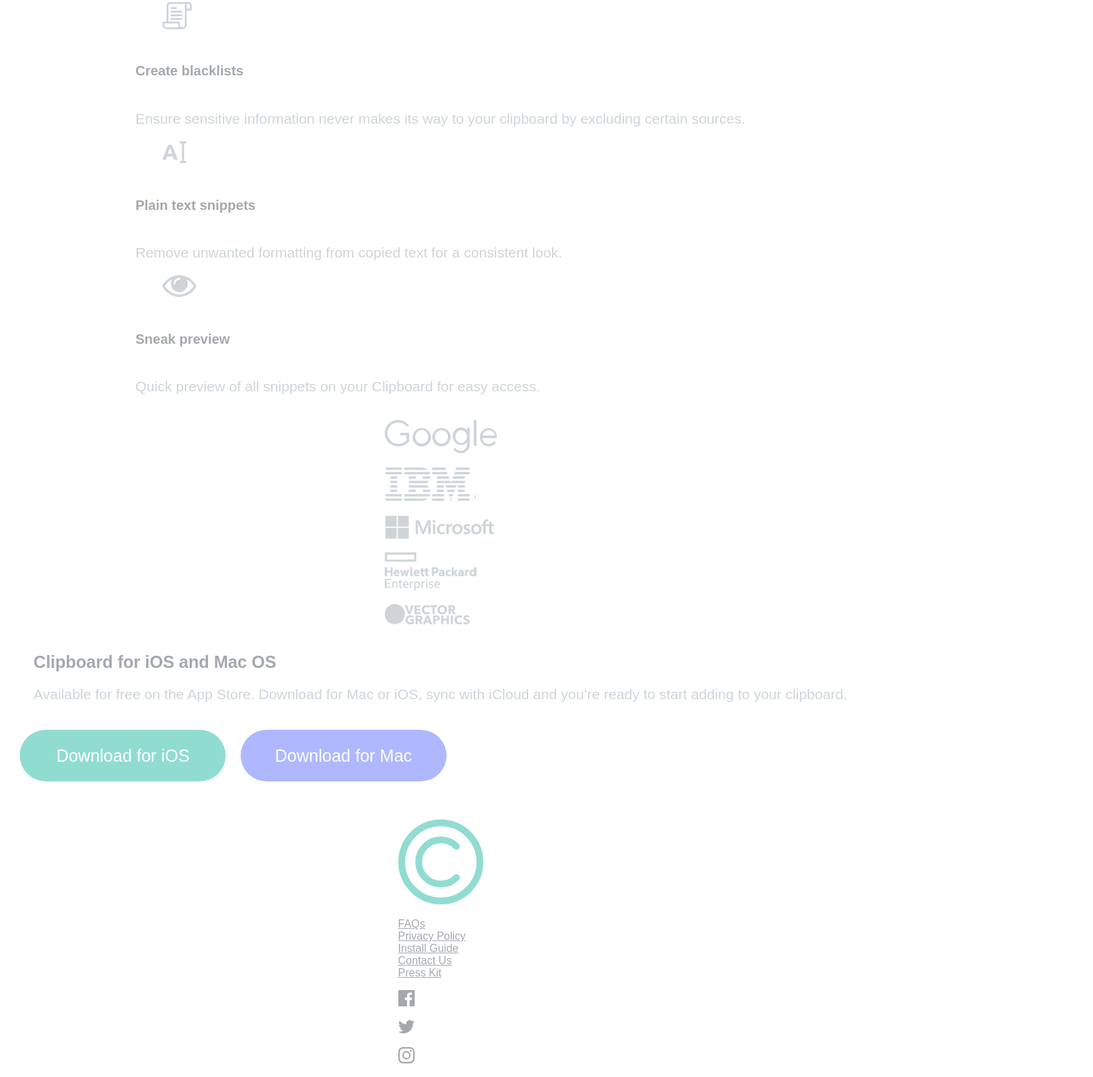
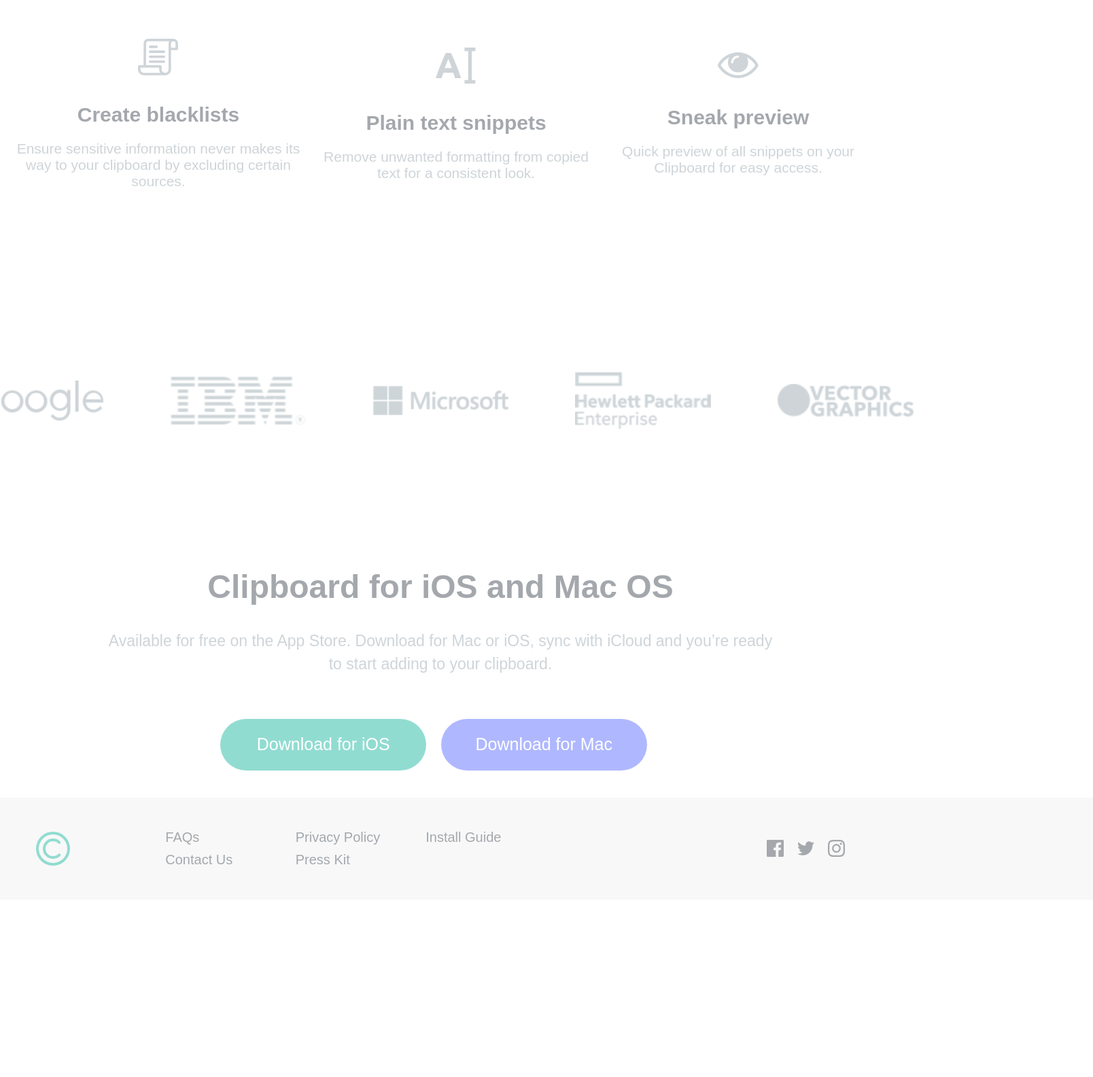
Before and after one commit to marktanio/clipboard-landing-page-master, a plain HTML site: page index.html in a window 1280 px wide. Shown: the part 3516-5101 px from the top of the page at 68% size, 1608 px wide, since content can reach past the window. After the commit the page ends 4840 px from the top, so only its background shows below. Drawn offline with Linux system fonts and the light colour scheme; a web font is replaced by a local one.

Commit message:
updated styles

```diff
--- a/style.css
+++ b/style.css
@@ -51,11 +51,6 @@ a:hover{
     cursor:pointer;
 }
 
-a:visited{
-    color:var(--dark-grayish-blue);
-    text-decoration: none;
-}
-
 button {
     border-radius: 40px;
     border-style: none;
@@ -93,8 +88,10 @@ h6{
     font-size:20px;
 }
 
-ul{
+ul {
     list-style: none;
+    display: grid;
+    grid-template-columns: repeat(3, 1fr);
 }
 
 .hero figure {
@@ -232,34 +229,120 @@ ul{
     text-align: center;
 }
 
-.sec-7{
-
+.sec-7 {
+    display: flex;
+    max-width: 1450px;
+    min-height: 368px;
+    align-items: center;
+    justify-content: space-evenly;
 }
 
-.sec-7 figure{
-
+.features-2 {
+    text-align: center;
+    max-width: 450px;
 }
 
-.sec-7 h6{
-
+.features-2 img {
+    width: 60px;
+    height: auto;
 }
 
-.sec-7 p{
-
+.sec-7 h6 {
+    font-size: 30px;
+    font-weight: 600;
+    margin: 37px 0 0 0;
 }
 
-.sec-8{
-
+.sec-8 {
+    display: flex;
+    min-height: 473px;
+    align-items: center;
 }
 
-.sec-9 h2{
-
+.sec-8 figure {
+    margin: 0 auto;
+    width: 298px;
+    text-align: center;
 }
 
-.sec-9 p{
+.sec-8 img {
+    width: 200px;
+  }
 
+.sec-9 {
+    display: flex;
+    flex-direction: column;
+    align-items: center;
 }
 
-.sec-9:nth-last-child(){
+.sec-9 h2 {
+    font-size: 48px;
+    font-weight: 600;
+    margin-top: 8px;
+}
 
+.sec-9 p {
+    font-size: 23px;
+    width: 1000px;
+    text-align: center;
+    margin-top: -5px;
+    line-height: 1.5;
 }
+
+footer {
+    display: flex;
+    width: 1920px;
+    background-color: #f2f2f2;
+    align-content: center;
+    justify-content: center;
+    min-height: 150px;
+  }
+
+  footer figure img {
+    width: 50px;
+  }
+
+  footer figure {
+    display: flex;
+    align-items: center;
+    margin: 0 100px 0 10px;
+  }
+
+  footer > section {
+    display: flex;
+    align-items: center;
+    margin-left: 300px;
+  }
+
+  li {
+    margin: 5px 67px 5px 0;
+  }
+
+  a {
+    text-decoration: none;
+    font-size: 20px;
+  }
+
+  nav {
+    align-items: center;
+    display: flex;
+  }
+
+  .soc-med img {
+    width: 25px;
+  }
+
+  .soc-med figure {
+    align-items: center;
+    display: flex;
+    margin: 0 10px;
+  }
+
+li a:visited {
+    color:var(--dark-grayish-blue);
+}
+
+li a {
+    text-decoration: none;
+    font-size: 20px;
+  }
```
